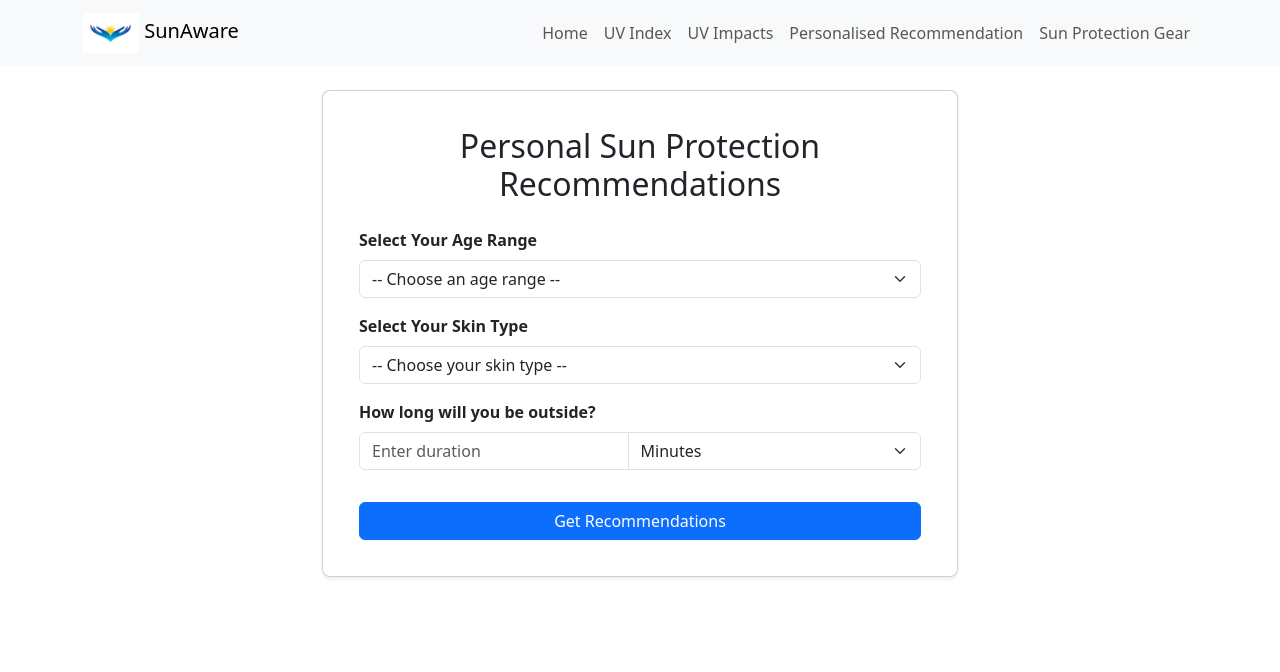
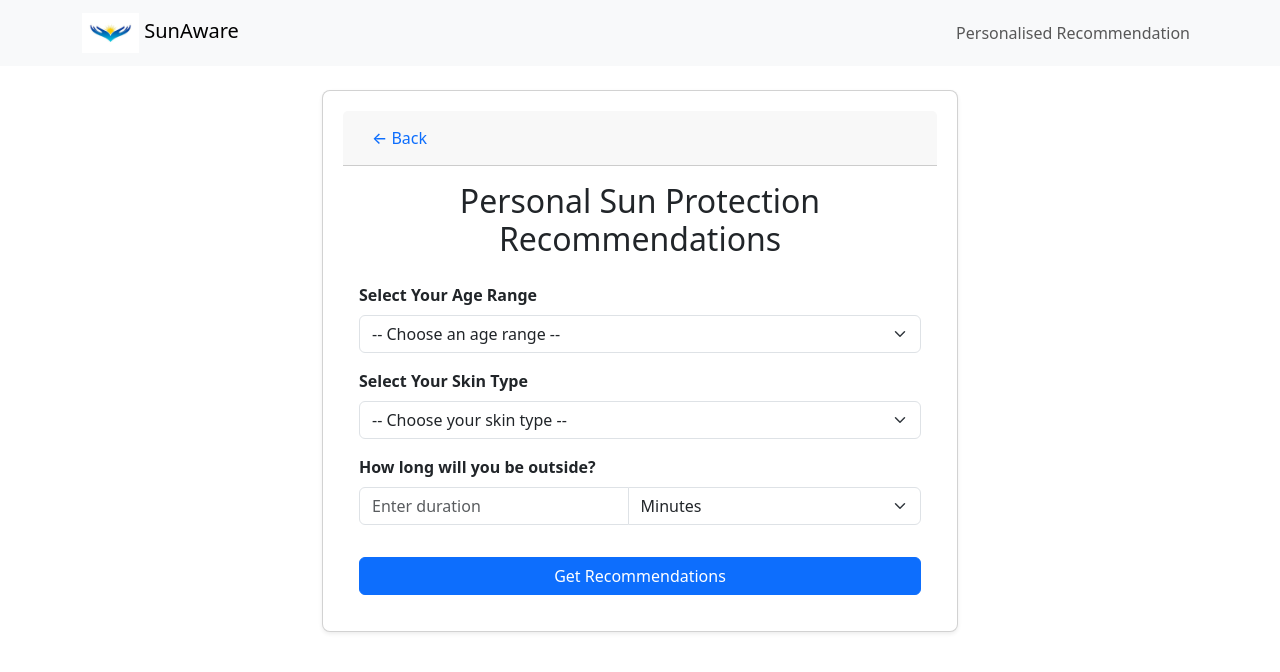
Before and after one commit to samaksh9333/Sun-aware, a Vue app: page /personalise-view in a window 1280 px wide. Shown: the top 672 px of the page. Built offline with nearby package versions, Linux system fonts and the light colour scheme.

Commit message:
Final changes

```diff
--- a/src/App.vue
+++ b/src/App.vue
@@ -19,28 +19,15 @@
         </button>
         <div class="collapse navbar-collapse" id="navbarNav">
           <ul class="navbar-nav ms-auto">
+            <!-- <li class="nav-item">
+              <router-link class="nav-link" to="/uv-index"
+                >UV index</router-link
+              >
+            </li> -->
             <li class="nav-item">
-              <router-link class="nav-link" to="/">Home</router-link>
-            </li>
-            <li class="nav-item">
-              <router-link class="nav-link" to="/uv-index"
-                >UV Index</router-link
-              >
-            </li>
-            <li class="nav-item">
-              <router-link class="nav-link" to="/uv-impacts"
-                >UV Impacts</router-link
-              >
-            </li>
-            <li class="nav-item">
-              <router-link class="nav-link" to="/Personalise-view"
-                >Personalised Recommendation</router-link
-              >
-            </li>
-            <li class="nav-item">
-              <router-link class="nav-link" to="/gear"
-                >Sun Protection Gear</router-link
-              >
+              <router-link class="nav-link" to="/personalise-view">
+                Personalised Recommendation
+              </router-link>
             </li>
           </ul>
         </div>
--- a/src/components/PersonaliseView.vue
+++ b/src/components/PersonaliseView.vue
@@ -1,6 +1,12 @@
 <template>
   <div class="container my-4">
+    <!-- Back Arrow Button inside the card -->
     <div class="card shadow-sm personalise-card">
+      <div class="card-header">
+        <button class="btn btn-link back-btn" @click="$router.back()">
+          &larr; Back
+        </button>
+      </div>
       <div class="card-body">
         <h2 class="card-title mb-4 text-center">
           Personal Sun Protection Recommendations
@@ -178,6 +184,13 @@ export default {
   border-radius: 8px;
 }
 
+/* Style for the back button */
+.back-btn {
+  font-size: 1rem;
+  font-weight: 500;
+  text-decoration: none;
+}
+
 /* Form label styling */
 .form-label {
   font-weight: 600;
--- a/src/components/UVIndex.vue
+++ b/src/components/UVIndex.vue
@@ -1,7 +1,7 @@
 <template>
   <div class="container my-4">
     <h1 class="mb-4">
-      Live UV Index(A relative value to measure Ultra Violet Radiation which
+      Live UV Index (A relative value to measure Ultra Violet Radiation which
       causes skin diseases.)
     </h1>
     <!-- Search Form -->
@@ -40,7 +40,7 @@
           <span
             :style="{ color: uvColor, fontWeight: 'bold', fontSize: '1.5rem' }"
           >
-            {{ uvIndex }}
+            {{ uvIndex }} <small class="text-muted">(Sun Risk)</small>
           </span>
         </p>
         <p class="warning-message text-warning fw-bold">{{ uvWarning }}</p>
@@ -69,6 +69,7 @@
               src="@/assets/uv-index-scale.png"
               alt="UV Index Scale"
               class="img-fluid"
+              style="width: 100%; height: 100%; object-fit: contain"
             />
           </div>
         </div>
@@ -118,17 +119,14 @@ export default {
       displayLocation: "",
       map: null,
       marker: null,
-      apiKey: "07e31bea64b6d5e3a0d79991e19da066",
+      apiKey: "07e31bea64b6d5e3a0d79991e19da066", // Replace with your actual API key
       defaultCountry: "AU",
     };
   },
   computed: {
+    // Always return black for the UV index text
     uvColor() {
-      if (this.uvIndex < 3) return "green";
-      else if (this.uvIndex < 6) return "yellow";
-      else if (this.uvIndex < 8) return "orange";
-      else if (this.uvIndex < 11) return "red";
-      else return "purple";
+      return "black";
     },
     uvPercentage() {
       return Math.min((this.uvIndex / 15) * 100, 100);
@@ -148,6 +146,37 @@ export default {
     },
   },
   methods: {
+    async fetchUVIndexByCoords(lat, lon, locationName = "") {
+      this.loading = true;
+      this.error = null;
+      this.uvIndex = null;
+      this.displayLocation =
+        locationName || `Lat: ${lat.toFixed(2)}, Lon: ${lon.toFixed(2)}`;
+
+      const url = `https://api.openweathermap.org/data/3.0/onecall?lat=${lat}&lon=${lon}&exclude=minutely,hourly,daily,alerts&appid=${this.apiKey}`;
+      console.log("Fetching UV data from URL:", url);
+      try {
+        const response = await fetch(url);
+        if (!response.ok) {
+          const errorText = await response.text();
+          console.error("API error response:", errorText);
+          this.error = "Error fetching UV data: " + errorText;
+          return;
+        }
+        const data = await response.json();
+        console.log("API response:", data);
+        if (data.current && data.current.uvi !== undefined) {
+          this.uvIndex = data.current.uvi;
+        } else {
+          this.error = "Unexpected API response format.";
+        }
+      } catch (err) {
+        console.error("Error fetching UV data:", err);
+        this.error = "Error fetching UV data: " + err.message;
+      } finally {
+        this.loading = false;
+      }
+    },
     async fetchUVIndexBySearch() {
       this.loading = true;
       this.error = null;
@@ -186,20 +215,10 @@ export default {
           country = geoData.country;
         }
         this.displayLocation = `${name}, ${country}`;
-        const oneCallUrl = `https://api.openweathermap.org/data/3.0/onecall?lat=${lat}&lon=${lon}&exclude=minutely,hourly,daily,alerts&appid=${this.apiKey}`;
-        const oneCallResponse = await fetch(oneCallUrl);
-        if (!oneCallResponse.ok) {
-          throw new Error(`One Call API error: ${oneCallResponse.status}`);
-        }
-        const oneCallData = await oneCallResponse.json();
-        this.uvIndex = oneCallData.current.uvi;
+        await this.fetchUVIndexByCoords(lat, lon, this.displayLocation);
         if (this.map) {
           this.map.setView([lat, lon], 10);
-          if (this.marker) {
-            this.marker.setLatLng([lat, lon]);
-          } else {
-            this.marker = L.marker([lat, lon]).addTo(this.map);
-          }
+          this.updateMarker(lat, lon);
         }
       } catch (err) {
         console.error("Error fetching UV index data:", err);
@@ -272,7 +291,7 @@ export default {
   },
   mounted() {
     this.initMap();
-    // Optionally, auto-fetch current location data on mount:
+    // Optionally, auto-fetch current location UV data on mount:
     // this.fetchUVIndexCurrent();
   },
 };
--- a/src/router/index.js
+++ b/src/router/index.js
@@ -1,24 +1,12 @@
 import { createRouter, createWebHistory } from "vue-router";
-import HomeView from "../components/HomeView.vue";
 import UVIndex from "../components/UVIndex.vue"; // UV Index page as the home route
-import UVImpacts from "../components/UVImpacts.vue";
 import PersonaliseView from "../components/PersonaliseView.vue";
 
 const routes = [
   {
     path: "/",
-    name: "home",
-    component: HomeView,
-  },
-  {
-    path: "/uv-index",
     name: "uv-index",
     component: UVIndex,
-  },
-  {
-    path: "/uv-impacts",
-    name: "uv-impacts",
-    component: UVImpacts,
   },
   {
     path: "/personalise-view",
```
